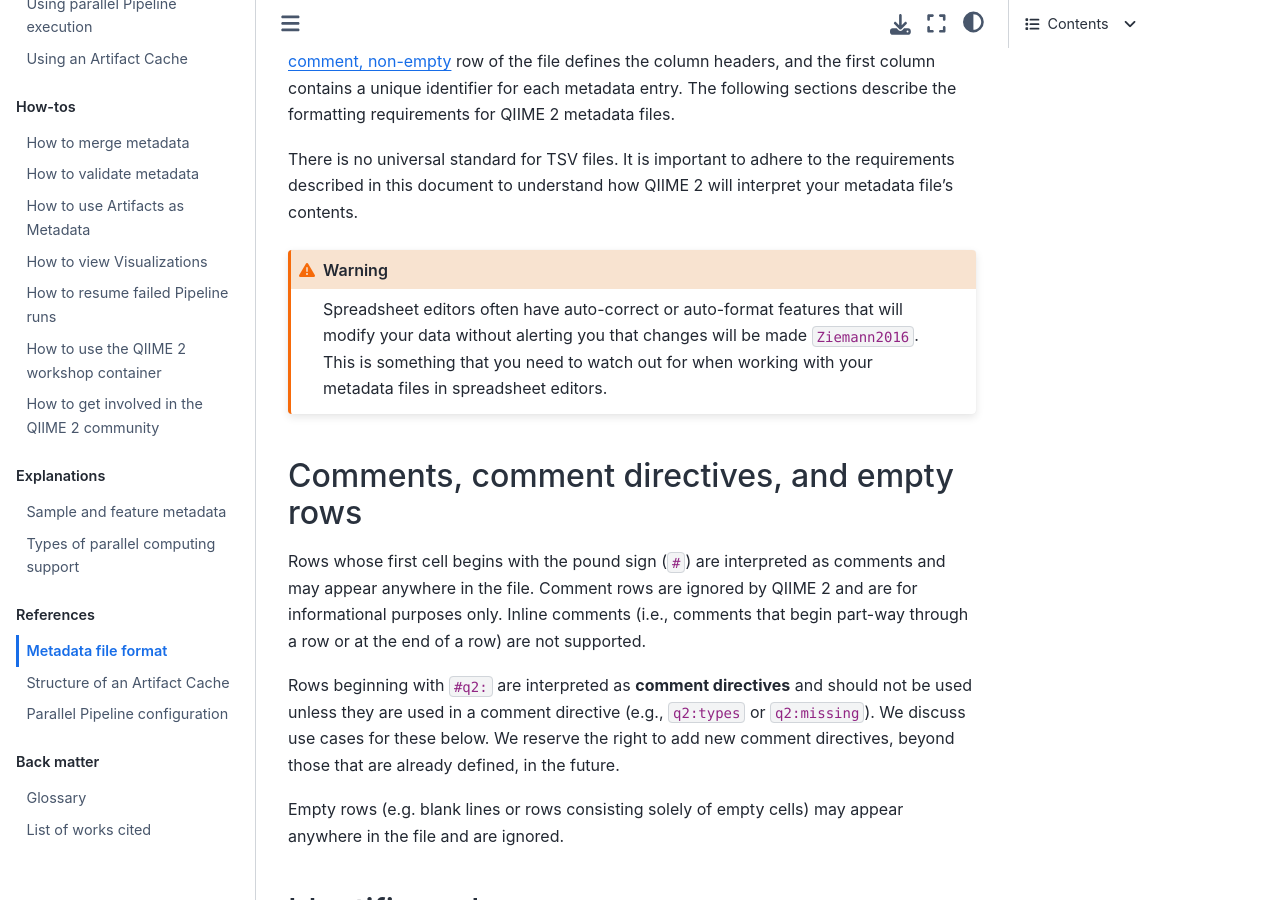
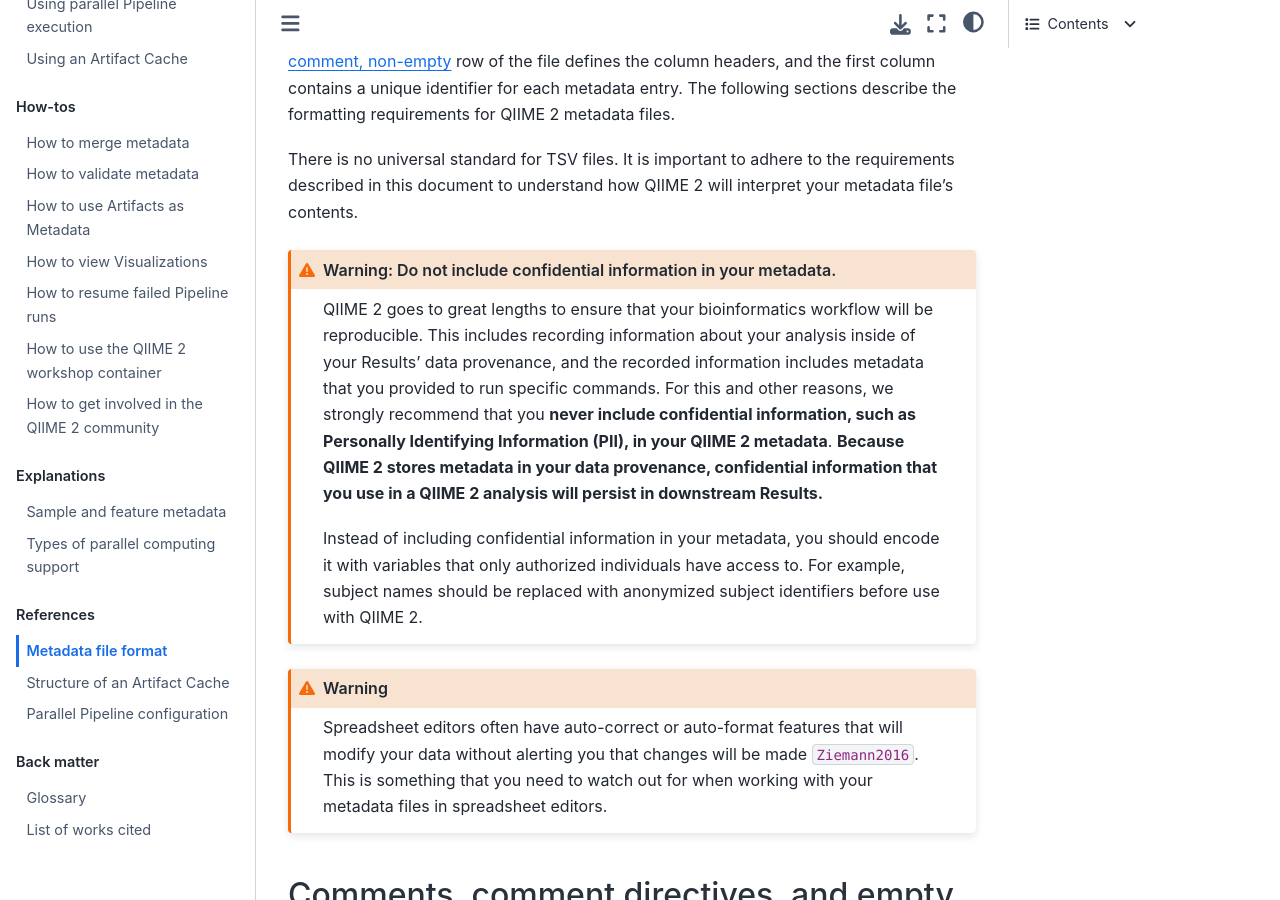
Before and after one commit to caporaso-lab/using-qiime2, a Jupyter Book: the page built from book/references/metadata.md, in a window 1280 px wide and 900 px high, scrolled down 371 px. Built offline with Jupyter Book 1.0.4 settings and Sphinx 7.4.7 and the Sphinx Book theme 1.1.4, drawn with Linux system fonts in a browser that asks for light colours; cross-references to code outside the pages are shown as plain code.

Commit message:
add metadata in provenance warning

````diff
--- a/book/references/metadata.md
+++ b/book/references/metadata.md
@@ -14,6 +14,17 @@
 
 There is no universal standard for TSV files.
 It is important to adhere to the requirements described in this document to understand how QIIME 2 will interpret your metadata file's contents.
+
+```{admonition} Warning: Do not include confidential information in your metadata.
+:class: warning
+QIIME 2 goes to great lengths to ensure that your bioinformatics workflow will be reproducible.
+This includes recording information about your analysis inside of your Results' data provenance, and the recorded information includes metadata that you provided to run specific commands.
+For this and other reasons, we strongly recommend that you **never include confidential information, such as Personally Identifying Information (PII), in your QIIME 2 metadata**.
+**Because QIIME 2 stores metadata in your data provenance, confidential information that you use in a QIIME 2 analysis will persist in downstream Results.**
+
+Instead of including confidential information in your metadata, you should encode it with variables that only authorized individuals have access to.
+For example, subject names should be replaced with anonymized subject identifiers before use with QIIME 2.
+```
 
 ```{warning}
 Spreadsheet editors often have auto-correct or auto-format features that will modify your data without alerting you that changes will be made {cite}`Ziemann2016`.
````
